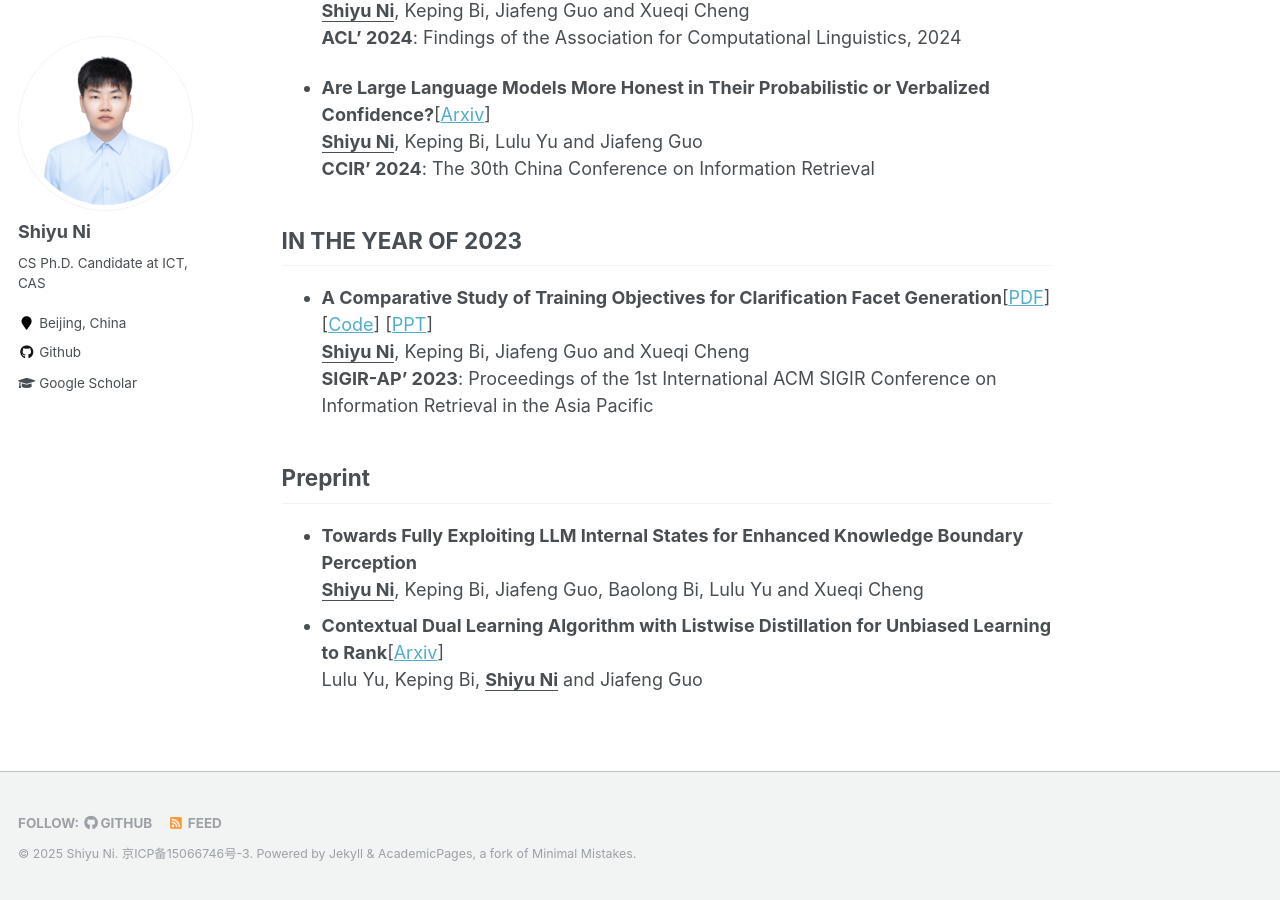
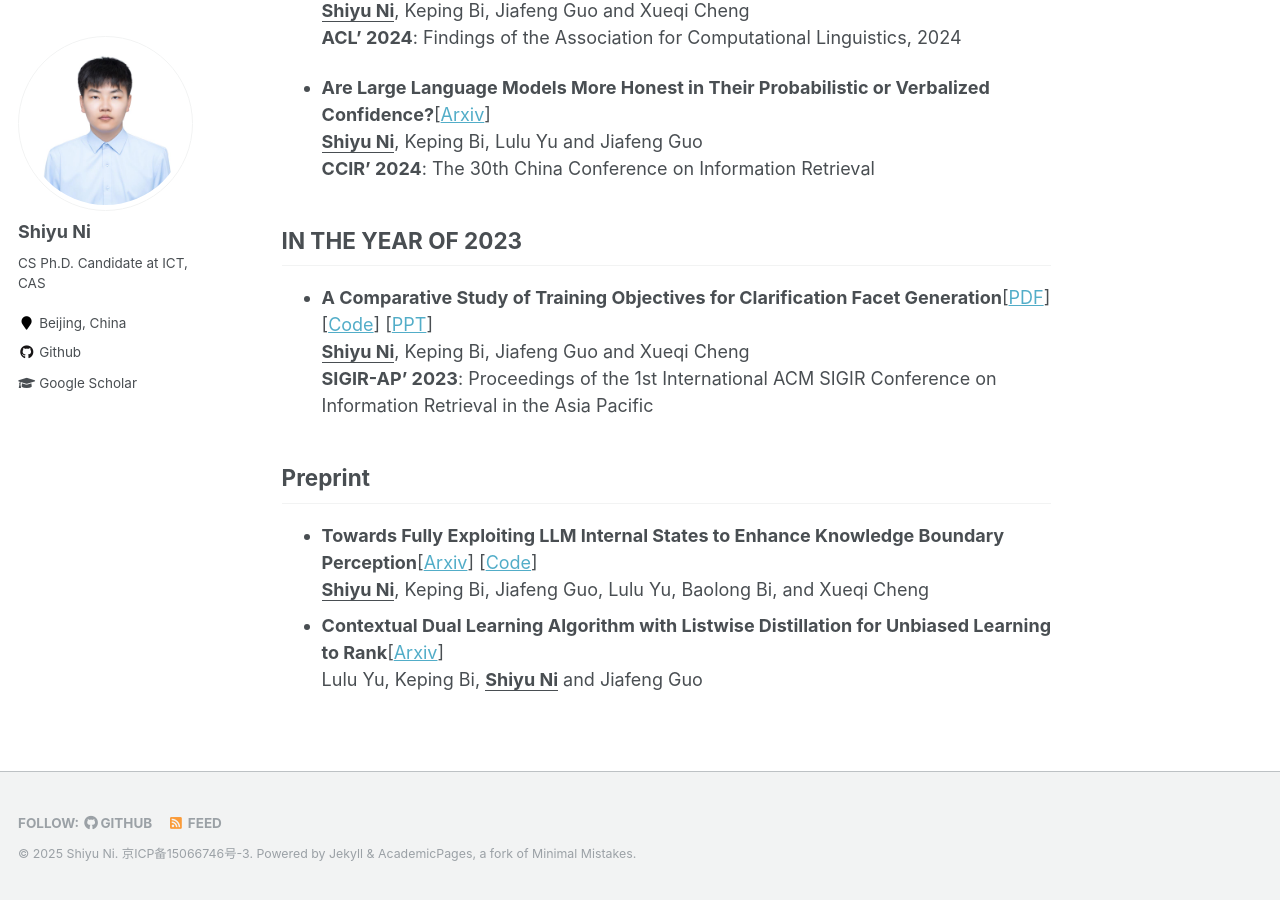
Before and after one commit to ShiyuNee/ShiyuNee.github.io, a Jekyll site: the page built from _pages/publications.md, in a window 1280 px wide and 900 px high, scrolled down 557 px. Built offline with Jekyll 4.4.1, drawn with Linux system fonts in a browser that asks for light colours.

Commit message:
update pub

```diff
--- a/_pages/publications.md
+++ b/_pages/publications.md
@@ -33,7 +33,7 @@ IN THE YEAR OF 2023
 
 
 ## Preprint
-- **Towards Fully Exploiting LLM Internal States for Enhanced Knowledge Boundary Perception**<br>
-  <ins>**Shiyu Ni**</ins>, Keping Bi, Jiafeng Guo, Baolong Bi, Lulu Yu and Xueqi Cheng
+- **Towards Fully Exploiting LLM Internal States to Enhance Knowledge Boundary Perception**[[Arxiv](https://arxiv.org/abs/2502.11677)] [[Code](https://github.com/ShiyuNee/LLM-Knowledge-Boundary-Perception-via-Internal-States)]<br>
+  <ins>**Shiyu Ni**</ins>, Keping Bi, Jiafeng Guo, Lulu Yu, Baolong Bi, and Xueqi Cheng
 - **Contextual Dual Learning Algorithm with Listwise Distillation for Unbiased Learning to Rank**[[Arxiv](https://arxiv.org/pdf/2408.09817)]  <br>
   Lulu Yu, Keping Bi, <ins>**Shiyu Ni**</ins> and Jiafeng Guo
```
